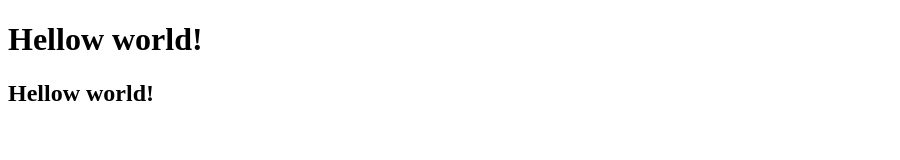
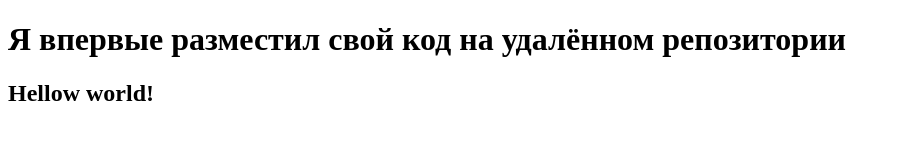
Before and after one commit to ShadX0/test_repo, a plain HTML site: page index.html in a window 1280 px wide. Shown: the whole page, without its empty margins (0-900 px from the left). Drawn offline with Linux system fonts and the light colour scheme.

Commit message:
new commit

```diff
--- a/index.html
+++ b/index.html
@@ -3,10 +3,10 @@
 <head>
     <meta charset="UTF-8">
     <meta name="viewport" content="width=device-width, initial-scale=1.0">
-    <title>Document</title>
+    <title>New git project</title>
 </head>
 <body>
-    <h1>Hellow world!</h1>
+    <h1>Я впервые разместил свой код на удалённом репозитории</h1>
     <h2>Hellow world!</h2>
 </body>
 </html>
```
